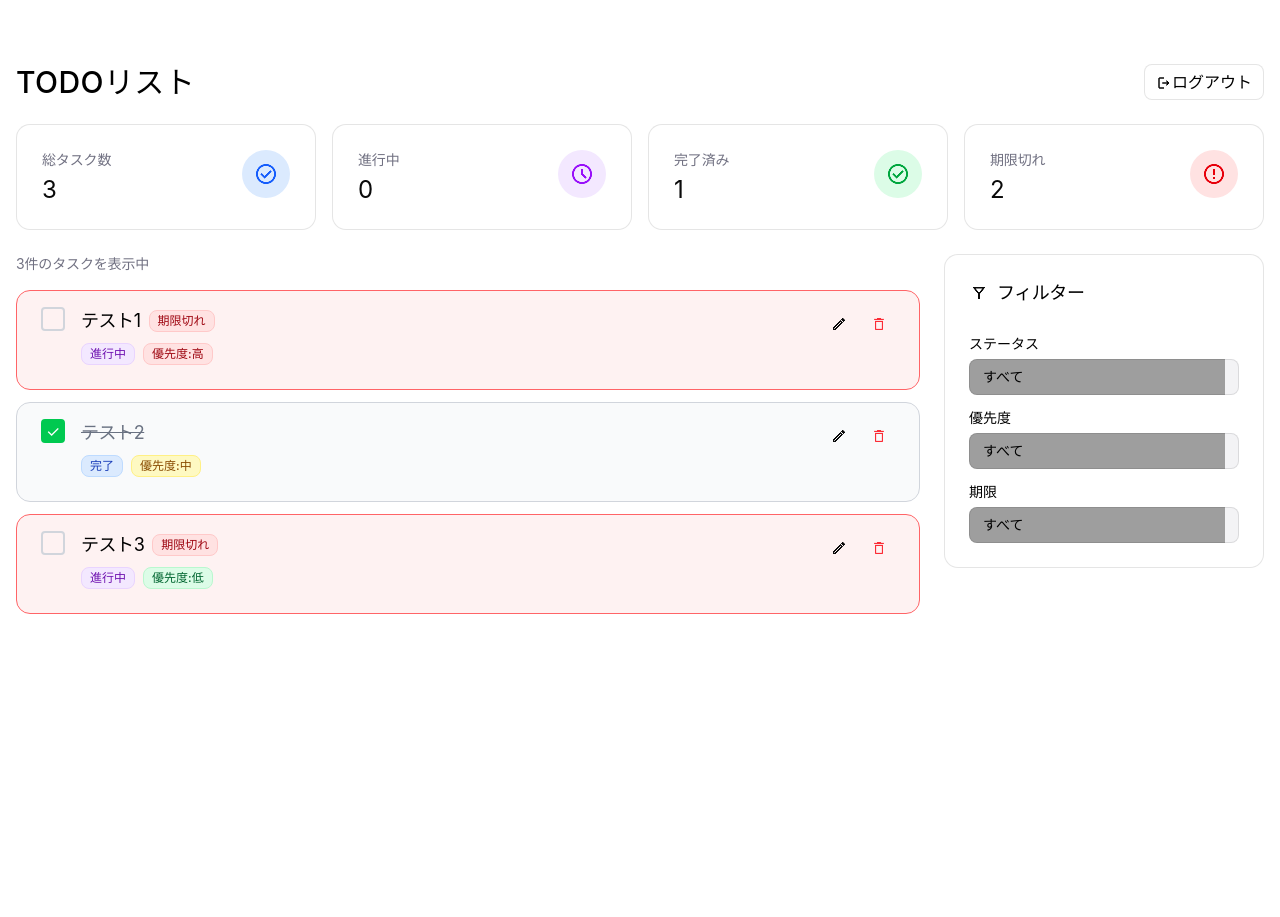
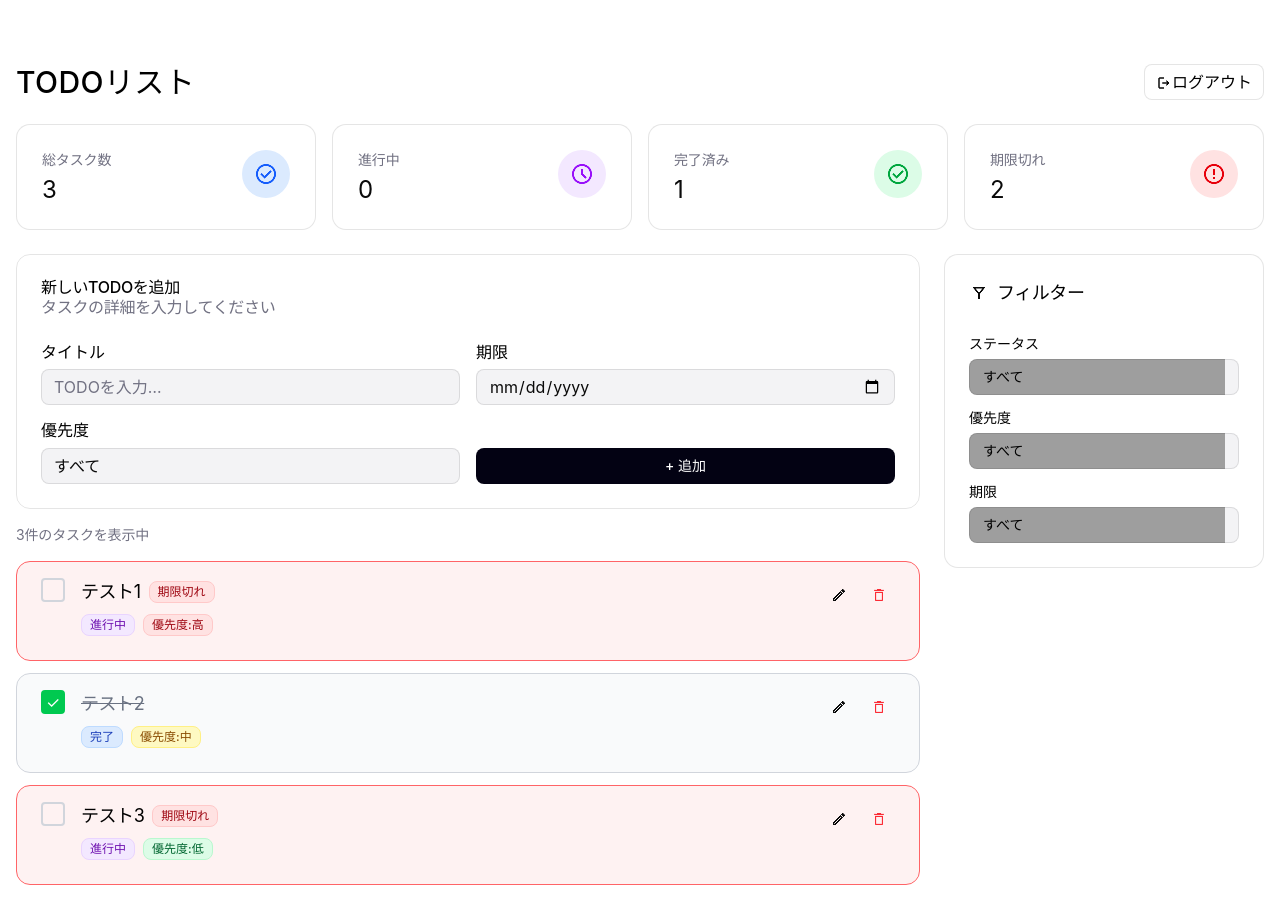
Before and after one commit to tsutsumi2230105/todo-app-with-auth, a React (Vite) app: page /dashboard in a window 1280 px wide. Before the commit the page ends 800 px from the top, so only its background shows below. Built offline with nearby package versions, Linux system fonts and the light colour scheme; no server answers; grey boxes are pictures that could not be loaded.

Commit message:
feat:ToDo追加UIを実装

```diff
--- a/src/Pages/DashBoard/index.tsx
+++ b/src/Pages/DashBoard/index.tsx
@@ -5,6 +5,7 @@ import "./Dashboard.scss"
 import { useAuth } from "../../hooks/useAuth"
 import FilterPanel from "../../components/dashboard/FilterPanel"
 import { useDashBoard } from "../../hooks/useDashBoard"
+import AddToDo from "../../components/dashboard/AddToDo"
 
 const Dashboard = () => {
   const { handleLogout } = useAuth()
@@ -54,6 +55,7 @@ const Dashboard = () => {
         </div>
         <div className="dashboard__view-todo">
           <div className="dashboard__todo">
+            <AddToDo />
             <div className="todorest">
               <p>{filteredTodos.length}件のタスクを表示中</p>
             </div>
--- a/src/components/dashboard/AddToDo/AddToDo.scss
+++ b/src/components/dashboard/AddToDo/AddToDo.scss
@@ -0,0 +1,83 @@
+.add-todo {
+  &__form {
+    width: 100%;
+    padding: 24px;
+    border-radius: 14px;
+    border: 1px solid rgb(0, 0, 0, 0.1);
+    display: flex;
+    flex-direction: column;
+    gap: 24px;
+
+    &--fields {
+      display: flex;
+      flex-direction: row;
+      gap: 16px;
+      @media (max-width: 780px) {
+        flex-direction: column;
+      }
+    }
+
+    &--field {
+      display: flex;
+      flex-direction: column;
+      gap: 8px;
+      width: 100%;
+      margin-top: auto;
+    }
+
+    &--button {
+      border-radius: 8px;
+      background: #030213;
+      font-weight: 500;
+      font-size: 14px;
+      line-height: 20px;
+      letter-spacing: -0.15px;
+      color: #ffffff;
+      width: 100%;
+      height: 36px;
+      display: flex;
+      justify-content: center;
+      align-items: center;
+      margin-top: auto;
+      cursor: pointer;
+    }
+  }
+
+  &__header {
+    gap: 6px;
+  }
+
+  &__title {
+    font-weight: 500;
+    font-size: 16px;
+    line-height: 16px;
+    letter-spacing: -0.31px;
+  }
+
+  &__sub-title {
+    font-weight: 400;
+    font-size: 16px;
+    line-height: 24px;
+    letter-spacing: -0.31px;
+    color: #717182;
+  }
+
+  &__main {
+    display: flex;
+    flex-direction: column;
+    gap: 16px;
+  }
+}
+
+.input__form {
+  border-radius: 8px;
+  border: 1px solid rgb(0, 0, 0, 0.1);
+  background: #f3f3f5;
+  color: #0a0a0a;
+  height: 36px;
+  padding-left: 12px;
+  padding-right: 12px;
+  &::placeholder {
+    color: #717182;
+  }
+}
--- a/src/components/dashboard/AddToDo/index.tsx
+++ b/src/components/dashboard/AddToDo/index.tsx
@@ -0,0 +1,55 @@
+import "./AddToDo.scss"
+
+const AddToDo = () => {
+  return (
+    <div className="add-todo__form">
+      <div className="add-todo__header">
+        <div className="add-todo__title">
+          <h2>新しいTODOを追加</h2>
+        </div>
+        <div className="add-todo__sub-title">
+          <h3>タスクの詳細を入力してください</h3>
+        </div>
+      </div>
+
+      <div className="add-todo__main">
+        <div className="add-todo__form--fields">
+          <div className="add-todo__form--field">
+            <label htmlFor="add-todo__form--title">タイトル</label>
+            <input
+              id="add-todo__form--title"
+              type="text"
+              placeholder="TODOを入力…"
+              className="input__form"
+            />
+          </div>
+          <div className="add-todo__form--field">
+            <label htmlFor="add-todo__form--limit">期限</label>
+            <input
+              id="add-todo__form--limit"
+              type="date"
+              className="input__form"
+            />
+          </div>
+        </div>
+
+        <div className="add-todo__form--fields">
+          <div className="add-todo__form--field">
+            <label htmlFor="add-todo__form--priority">優先度</label>
+            <select id="add-todo__form--priority" className="input__form">
+              <option value="all">すべて</option>
+              <option value="high">高</option>
+              <option value="middle">中</option>
+              <option value="low">低</option>
+            </select>
+          </div>
+          <div className="add-todo__form--button">
+            <button>+ 追加</button>
+          </div>
+        </div>
+      </div>
+    </div>
+  )
+}
+
+export default AddToDo
```
